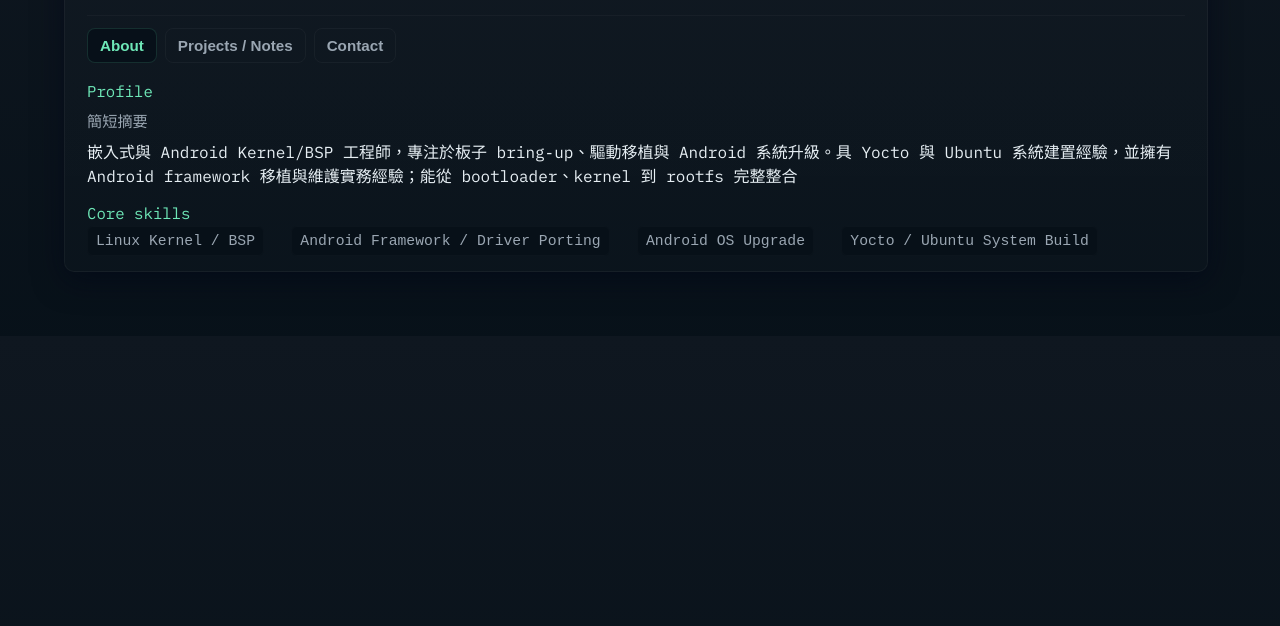
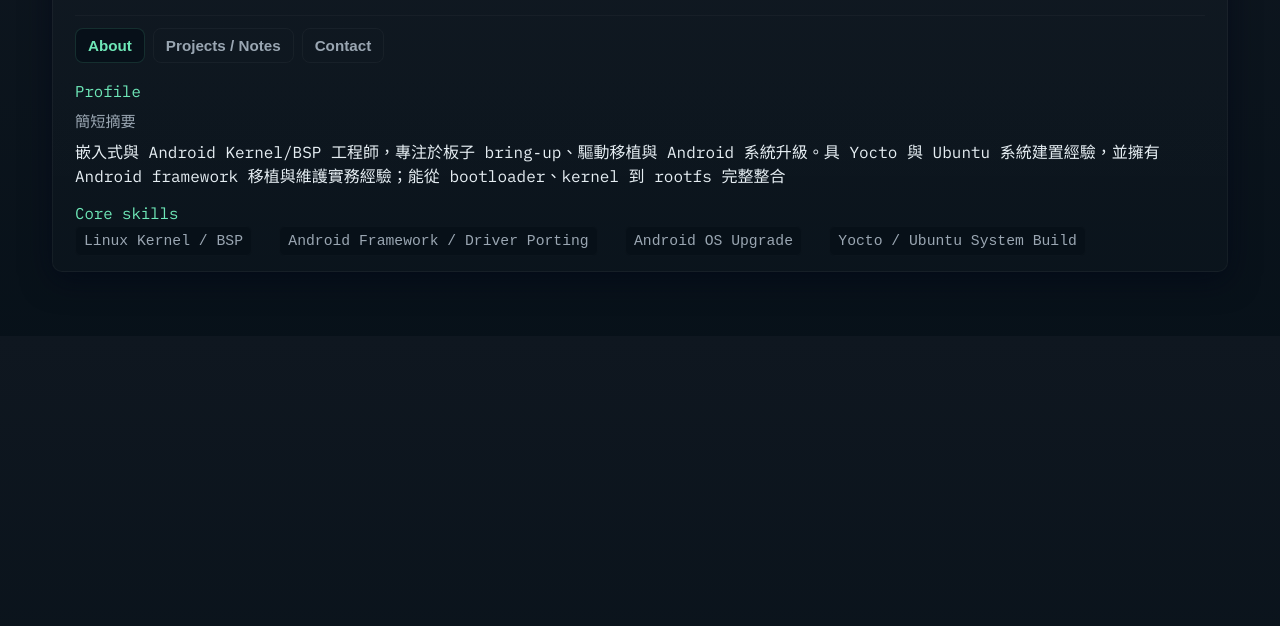
Before and after one commit to lc-wang/lc-wang.github.io, a plain HTML site: page index.html in a window 1280 px wide. Shown: the part 174-800 px from the top of the page. Drawn offline with nearby package versions, Linux system fonts and the light colour scheme; no server answers.

Commit message:
index.html: style(site): center layout and widen content area for visual symmetry

```diff
--- a/index.html
+++ b/index.html
@@ -23,11 +23,11 @@
       -moz-osx-font-smoothing:grayscale;
     }
 
-    /* LEFT-ALIGN LAYOUT */
+    /* LAYOUT: centered wrap for visual symmetry */
     .wrap{
-      max-width:1200px;
-      margin:36px 0 36px 36px;
-      padding:28px;
+      max-width:1240px;      /* slightly wider to give more right space */
+      margin:36px auto;      /* center horizontally (was left-aligned) */
+      padding:28px 32px;     /* add horizontal padding so card has breathing room */
     }
 
     .card{
@@ -64,7 +64,7 @@
     a{color:var(--accent)}
 
     /* Repo panel: sidebar + content */
-    .repo-panel{display:flex;gap:18px;align-items:flex-start}
+    .repo-panel{display:flex;gap:20px;align-items:flex-start}
     .sidebar{
       width:320px;
       min-width:220px;
@@ -151,12 +151,13 @@
     .collapsed .sidebar{display:none}
     .collapsed .content{flex-basis:100%}
 
-    @media(max-width:900px){
+    @media(max-width:1100px){
       .wrap{margin:18px auto;padding:14px;max-width:92%}
       .repo-panel{flex-direction:column}
       .sidebar{width:auto;border-right:none;border-bottom:1px solid rgba(255,255,255,0.03)}
     }
 
+    /* small helper for path header in md viewer */
     .path-header{display:flex;gap:8px;align-items:center;margin-bottom:10px}
     .path-text{font-weight:700;color:#cfeee0;font-size:0.95rem;word-break:break-all;}
     .path-actions{margin-left:auto;display:flex;gap:8px}
```
